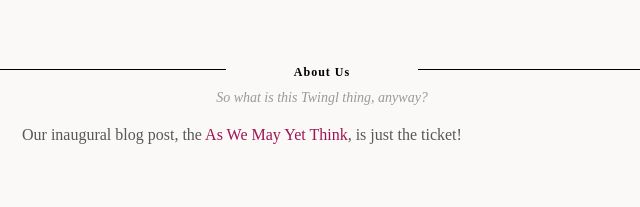
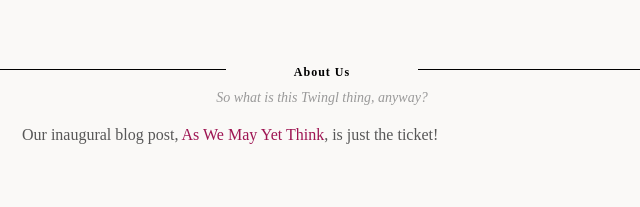
Before and after one commit to twingl/website, a plain HTML site: page highfive/index.html in a window 1280 px wide. Shown: the part 794-1001 px from the top of the page, 318-958 px from the left. Drawn offline with nearby package versions, Linux system fonts and the light colour scheme; a web font is replaced by a local one.

Commit message:
Fixes blog post copy on highfive page

```diff
--- a/highfive/index.html
+++ b/highfive/index.html
@@ -38,7 +38,7 @@
     <h2><span>About Us</span></h2>
     <span class="subtitle">So what is this Twingl thing, anyway?</span>
 
-    <p class="high-five">Our inaugural blog post, the <a id="blog-post-link" href="http://blog.twin.gl/post/79049607696/as-we-may-yet-think">As We May Yet Think</a>, is just the ticket!</p>
+    <p class="high-five">Our inaugural blog post, <a id="blog-post-link" href="http://blog.twin.gl/post/79049607696/as-we-may-yet-think">As We May Yet Think</a>, is just the ticket!</p>
 
 
 
```
